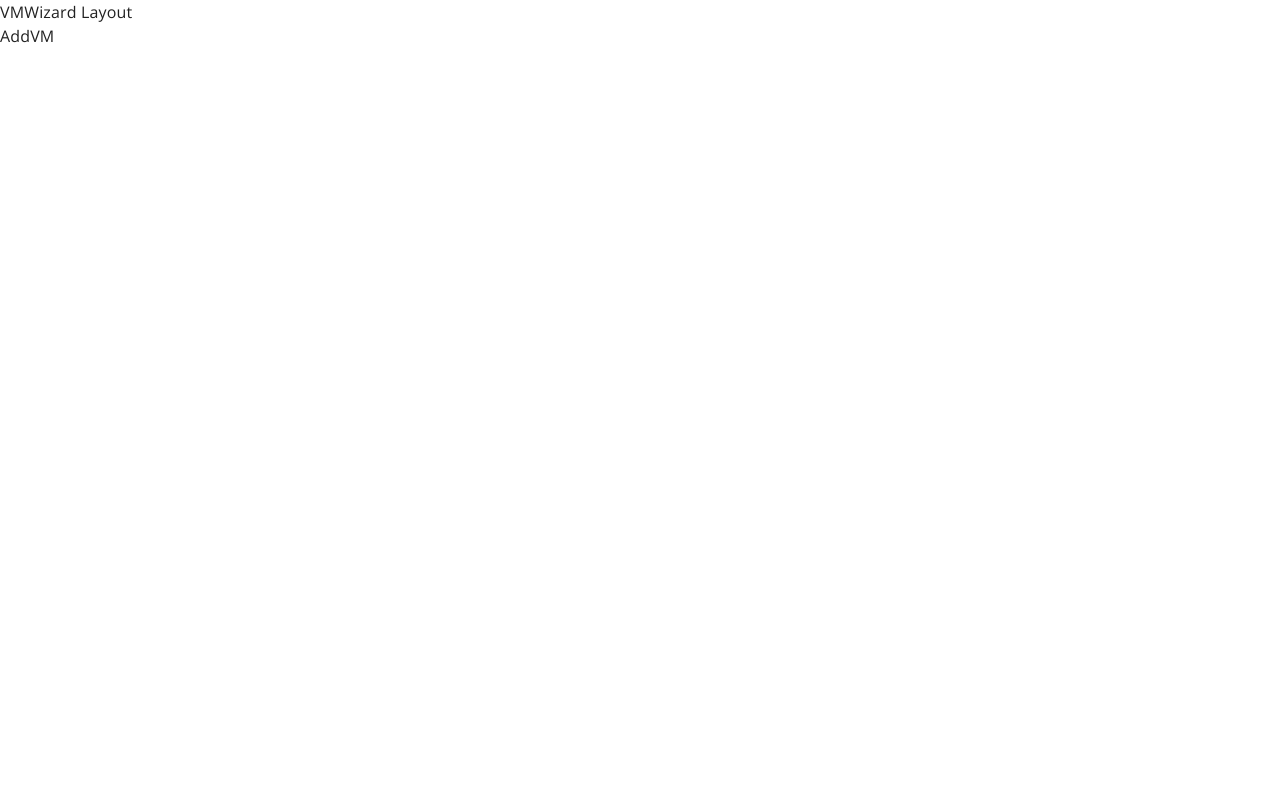
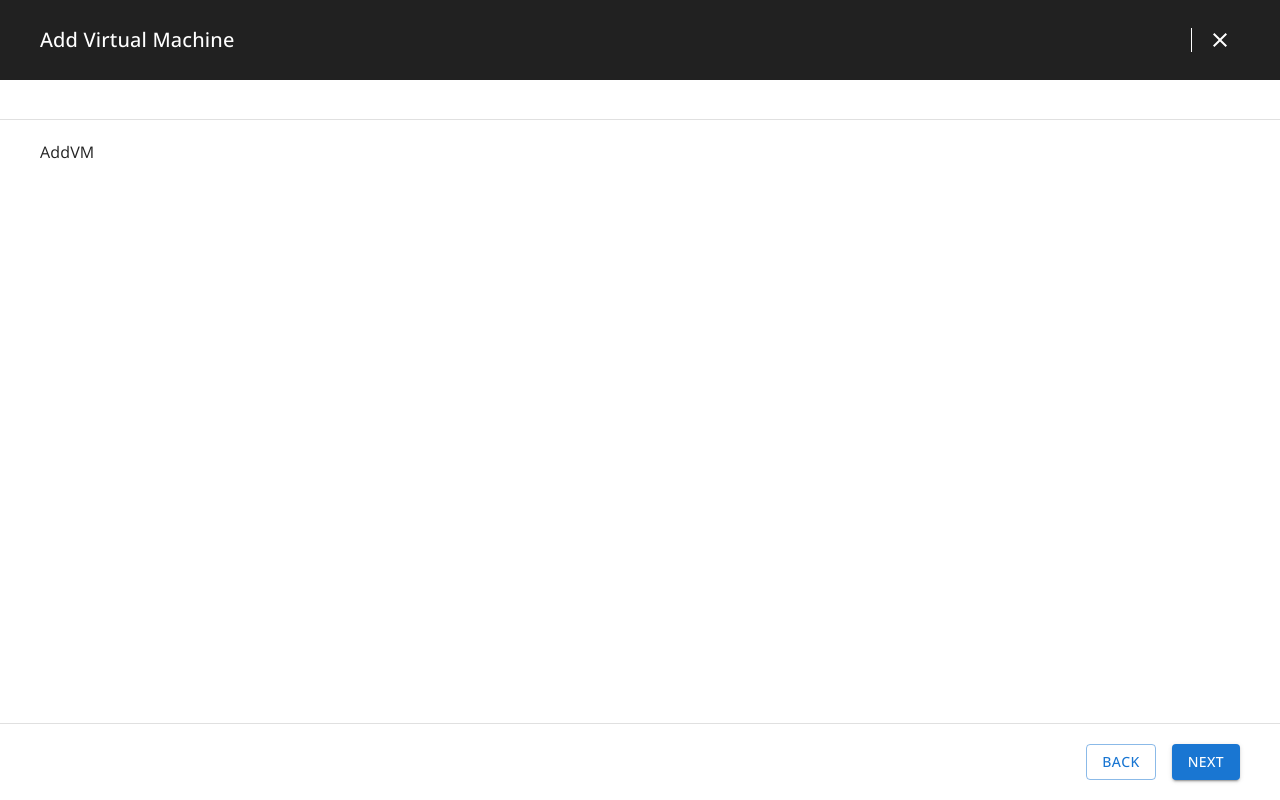
Before and after one commit to nodetempest/vm-manager, a React (Vite) app: page /add-vm in a window 1280 px wide. Built offline with nearby package versions, Linux system fonts and the light colour scheme.

Commit message:
implement layouts

```diff
--- a/src/App.tsx
+++ b/src/App.tsx
@@ -1,11 +1,14 @@
+import * as React from "react";
 import { RouterProvider } from "react-router-dom";
 import { router } from "./router";
 import { Styles } from "./styles/Styles";
 
-export const App = () => {
-  return (
-    <Styles>
-      <RouterProvider router={router} />
-    </Styles>
-  );
-};
+export class App extends React.Component {
+  render() {
+    return (
+      <Styles>
+        <RouterProvider router={router} />
+      </Styles>
+    );
+  }
+}
--- a/src/layouts/VMWizard.tsx
+++ /dev/null
@@ -1,10 +0,0 @@
-import React from "react";
-import { Outlet } from "react-router-dom";
-
-export const VMWizard = () => {
-  return (
-    <div>
-      VMWizard Layout <Outlet />{" "}
-    </div>
-  );
-};
--- /dev/null
+++ b/src/layouts/VMWizard/Footer.tsx
@@ -0,0 +1,36 @@
+import * as React from "react";
+import { Box } from "@mui/material";
+
+export type TFooterProps = {
+  children: React.ReactNode;
+};
+
+export class Footer extends React.Component<TFooterProps> {
+  render() {
+    return (
+      <Box
+        sx={{
+          padding: "20px 40px",
+          borderTop: "1px solid",
+          borderColor: "grey.300",
+          display: "flex",
+          alignItems: "center",
+          justifyContent: "center",
+        }}
+      >
+        <Box
+          sx={{
+            maxWidth: "1280px",
+            display: "flex",
+            alignItems: "center",
+            gap: 2,
+            justifyContent: "end",
+            flexGrow: 1,
+          }}
+        >
+          {this.props.children}
+        </Box>
+      </Box>
+    );
+  }
+}
--- /dev/null
+++ b/src/layouts/VMWizard/Navbar.tsx
@@ -0,0 +1,83 @@
+import * as React from "react";
+import { Routes, Route, useNavigate, NavigateFunction } from "react-router-dom";
+import { Box, Typography, IconButton } from "@mui/material";
+import { Close } from "@mui/icons-material";
+
+const Base = class extends React.Component<TWithNavigateProps> {
+  render() {
+    return (
+      <Box
+        component="nav"
+        sx={{
+          display: "flex",
+          alignItems: "center",
+          p: "20px 40px",
+          bgcolor: "grey.900",
+          justifyContent: "center",
+        }}
+      >
+        <Box
+          sx={{
+            maxWidth: "1280px",
+            flexGrow: 1,
+            display: "flex",
+            alignItems: "center",
+            justifyContent: "space-between",
+          }}
+        >
+          <Routes>
+            <Route
+              path="/add-vm"
+              element={
+                <Typography variant="h6" sx={{ color: "common.white" }}>
+                  Add Virtual Machine
+                </Typography>
+              }
+            />
+            <Route
+              path="/vm-list"
+              element={
+                <Typography variant="h6" sx={{ color: "common.white" }}>
+                  Nutanix mine with veem cluster setup
+                </Typography>
+              }
+            />
+          </Routes>
+          <Box sx={{ display: "flex", alignItems: "center" }}>
+            <Box
+              sx={{
+                width: "1px",
+                bgcolor: "common.white",
+                height: "24px",
+                mr: 1,
+              }}
+            />
+            <IconButton
+              sx={{ color: "common.white" }}
+              onClick={() => this.props.navigate("/")}
+            >
+              <Close sx={{ color: "common.white" }} />
+            </IconButton>
+          </Box>
+        </Box>
+      </Box>
+    );
+  }
+};
+
+export type TWithNavigateProps = {
+  navigate: NavigateFunction;
+};
+
+const withNavigate = <P extends TWithNavigateProps>(
+  Component: React.ComponentType<P>
+): React.FC<Omit<P, keyof TWithNavigateProps>> => {
+  return (props) => {
+    const navigate = useNavigate();
+    return <Component {...(props as P)} navigate={navigate} />;
+  };
+};
+
+const Navbar = withNavigate(Base);
+
+export { Navbar };
--- /dev/null
+++ b/src/layouts/VMWizard/VMWizard.tsx
@@ -0,0 +1,23 @@
+import * as React from "react";
+import { Outlet } from "react-router-dom";
+import { Box } from "@mui/material";
+
+import { Navbar } from "./Navbar";
+
+export class VMWizard extends React.Component {
+  render() {
+    return (
+      <Box
+        sx={{
+          display: "flex",
+          flexDirection: "column",
+          height: "100vh",
+          justifyContent: "center",
+        }}
+      >
+        <Navbar />
+        <Outlet />
+      </Box>
+    );
+  }
+}
--- /dev/null
+++ b/src/layouts/VMWizard/index.ts
@@ -0,0 +1 @@
+export { VMWizard } from "./VMWizard";
--- a/src/pages/AddVM/AddVM.tsx
+++ b/src/pages/AddVM/AddVM.tsx
@@ -1,5 +1,36 @@
-import React from "react";
+import * as React from "react";
+import { Box, Button } from "@mui/material";
 
-export const AddVM = () => {
-  return <div>AddVM</div>;
-};
+import { Footer } from "@/layouts/VMWizard/Footer";
+
+export class AddVM extends React.Component {
+  render() {
+    return (
+      <>
+        <Box
+          sx={{
+            height: "40px",
+            borderBottom: "1px solid",
+            borderColor: "grey.300",
+          }}
+        />
+        <Box
+          component="main"
+          sx={{
+            p: "20px 40px",
+            flexGrow: 1,
+            maxWidth: "1360px",
+            alignSelf: "center",
+            width: 1,
+          }}
+        >
+          AddVM
+        </Box>
+        <Footer>
+          <Button variant="outlined">Back</Button>
+          <Button variant="contained">Next</Button>
+        </Footer>
+      </>
+    );
+  }
+}
--- a/src/pages/VMList.tsx
+++ b/src/pages/VMList.tsx
@@ -1,5 +1,28 @@
-import React from "react";
+import * as React from "react";
+import { Box, Button } from "@mui/material";
 
-export const VMList = () => {
-  return <div>VMList</div>;
-};
+import { Footer } from "@/layouts/VMWizard/Footer";
+
+export class VMList extends React.Component {
+  render() {
+    return (
+      <>
+        <Box
+          component="main"
+          sx={{
+            p: "40px",
+            flexGrow: 1,
+            maxWidth: "1360px",
+            alignSelf: "center",
+            width: 1,
+          }}
+        >
+          VMList
+        </Box>
+        <Footer>
+          <Button variant="contained">Close</Button>
+        </Footer>
+      </>
+    );
+  }
+}
```
Also changed, not shown: src/pages/AddVM/steps/StepOne.tsx (+6 -4 lines), src/pages/AddVM/steps/StepThree.tsx (+6 -4 lines), src/pages/AddVM/steps/StepTwo.tsx (+6 -4 lines).
